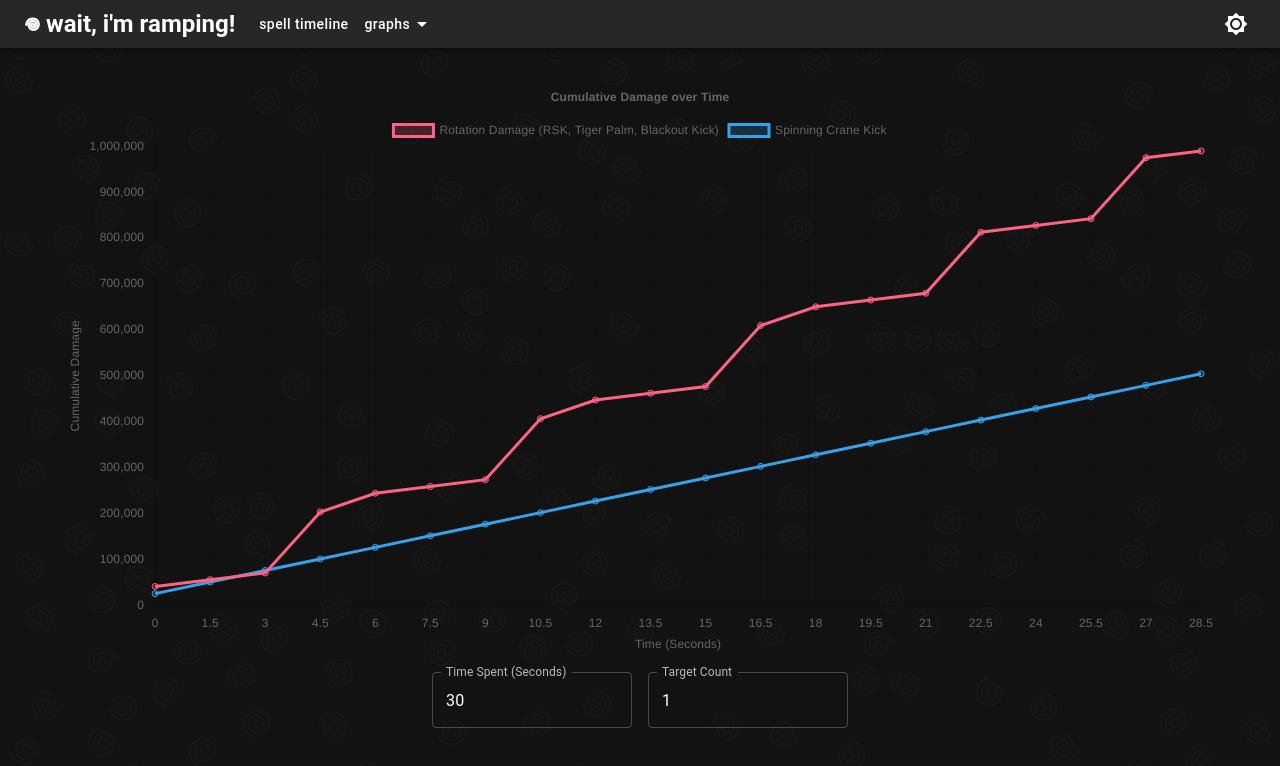
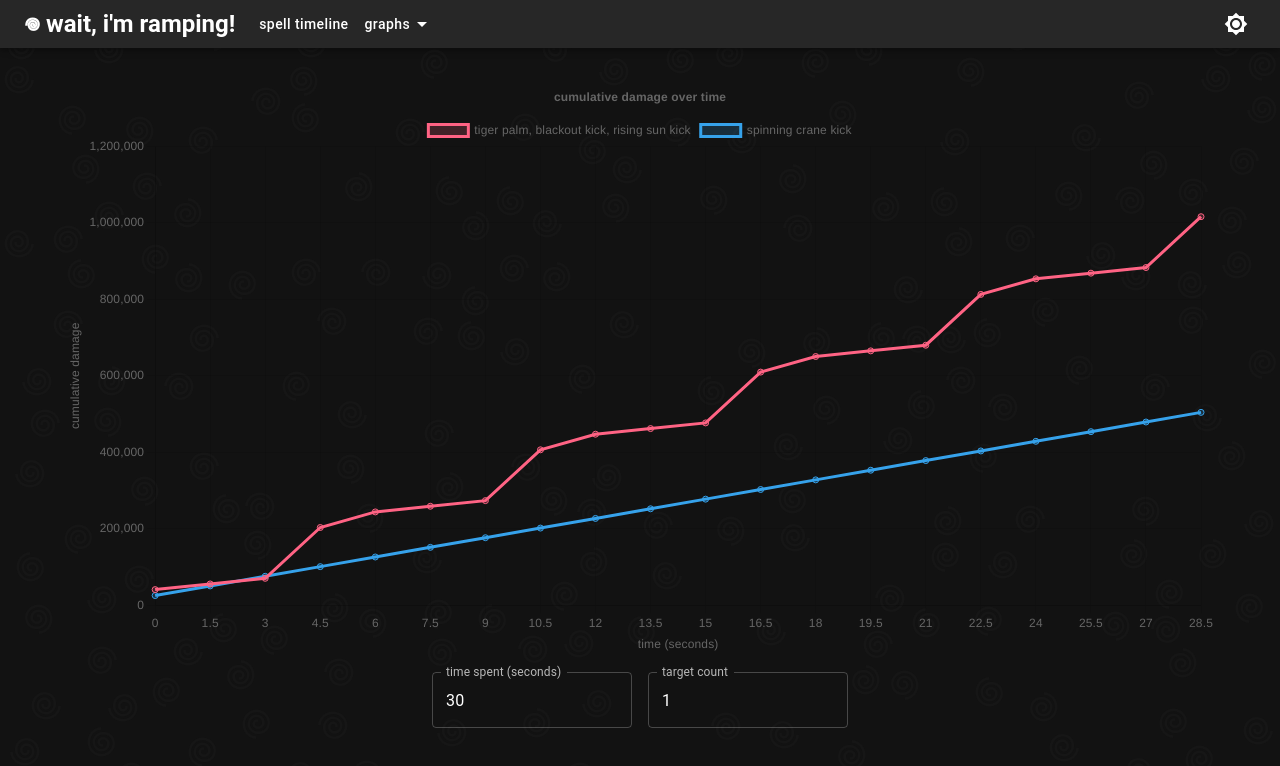
Before and after one commit to lolswirl/wait-im-ramping, a React (Create React App) app: page /graphs/st-spinning in a window 1280 px wide. Shown: the top 766 px of the page. Built offline with nearby package versions, Linux system fonts and the light colour scheme.

Commit message:
refactor and apply capitalization function

```diff
--- a/src/pages/graphs/STvsSCK.tsx
+++ b/src/pages/graphs/STvsSCK.tsx
@@ -1,143 +1,123 @@
-import React, { useState, useEffect } from "react";
+import React, { useState, useEffect, useCallback } from "react";
 import { Line } from "react-chartjs-2";
 import { Chart as ChartJS, CategoryScale, LinearScale, PointElement, LineElement, Title, Tooltip, Legend } from "chart.js";
 import { Box, Container, TextField } from "@mui/material";
 
 import { getSpec } from "../../data/class.ts";
 import { GCD } from "../../data/spell.ts";
+import { GetTitle } from "../../util/stringManipulation.tsx";
 
 ChartJS.register(CategoryScale, LinearScale, PointElement, LineElement, Title, Tooltip, Legend);
 
+type DamagePoint = { time: number; damage: number };
+type DamageData = {
+  rotationDamage: DamagePoint[];
+  spinningCraneKick: DamagePoint[];
+};
+
 const DamageOverTimeGraph: React.FC = () => {
-  const [timeSpent, setTimeSpent] = useState(30); // Default time spent is 30 seconds
+  const [timeSpent, setTimeSpent] = useState(30);
   const [targetCount, setTargetCount] = useState(1);
-  const [damageData, setDamageData] = useState({
-    rotationDamage: [], // Ensure this is always an empty array initially
-    spinningCraneKick: [] // Ensure this is always an empty array initially
+  const [damageData, setDamageData] = useState<DamageData>({
+    rotationDamage: [],
+    spinningCraneKick: []
   });
 
-  useEffect(() => {
-    const rotations = simulateRotations(timeSpent);
-    const spinningCraneKickData = simulateSpinningCraneKick(timeSpent);
-    const chartData = processData(rotations, spinningCraneKickData);
-    setDamageData(chartData);
-  }, [timeSpent, targetCount]);
-
-  const simulateRotations = (totalTime: number) => {
+  const simulateRotations = useCallback((totalTime: number) => {
     let currentTime = 0;
     let risingSunKickCooldown = 0;
     let blackoutKickCooldown = 0;
-    let totmStacks = 0; // Teachings of the Monastery stacks
+    let totmStacks = 0;
     let cumulativeDamage = 0;
-    let rotationDamage = [];
+    const rotationDamage: { time: number; damage: number; name: string }[] = [];
 
-    const mistweaver = getSpec("mistweaver", "monk")!;
+    const mistweaver = getSpec("mistweaver", "monk");
+    if (!mistweaver) return [];
 
-    const risingSunKickDamage = mistweaver.getSpell!("Rising Sun Kick")!.value!.damage!;
-    const tigerPalmDamage = mistweaver.getSpell!("Tiger Palm")!.value!.damage!;
-    const blackoutKickDamage = mistweaver.getSpell!("Blackout Kick")!.value!.damage!;
+    const getDamage = (spellName: string) => {
+      const spell = mistweaver.getSpell && mistweaver.getSpell(spellName);
+      return spell?.value?.damage ?? 0;
+    };
 
-    let bokHits = (1 + totmStacks); // Blackout Kick hits count based on TotM stacks
-    let cleaveMultiplier = Math.min(targetCount, 3);
+    const risingSunKickDamage = getDamage("Rising Sun Kick");
+    const tigerPalmDamage = getDamage("Tiger Palm");
+    const blackoutKickDamage = getDamage("Blackout Kick");
 
-    // At time 0, we should already have Rising Sun Kick and Tiger Palm hitting
+    const cleaveMultiplier = Math.min(targetCount, 3);
+
+    // Initial rotation
     let damage = risingSunKickDamage;
     cumulativeDamage += damage;
     rotationDamage.push({ time: currentTime, damage: cumulativeDamage, name: "rsk" });
 
-    currentTime += GCD; // Global cooldown after Rising Sun Kick
-
-    damage = tigerPalmDamage;
-    cumulativeDamage += damage;
-    totmStacks += 2; // Each Tiger Palm gives 2 stacks of ToTM
-    rotationDamage.push({ time: currentTime, damage: cumulativeDamage, name: "tp 1" });
-
-    currentTime += GCD; // Global cooldown after first Tiger Palm
-
-    damage = tigerPalmDamage;
-    cumulativeDamage += damage;
-    totmStacks += 2; // Each Tiger Palm gives 2 stacks of ToTM
-    rotationDamage.push({ time: currentTime, damage: cumulativeDamage, name: "tp 2" });
     currentTime += GCD;
 
+    for (let i = 1; i <= 2; i++) {
+      damage = tigerPalmDamage;
+      cumulativeDamage += damage;
+      totmStacks += 2;
+      rotationDamage.push({ time: currentTime, damage: cumulativeDamage, name: `tp ${i}` });
+      currentTime += GCD;
+    }
+
     if (blackoutKickCooldown <= 0) {
-      bokHits = (1 + totmStacks) * cleaveMultiplier; // Update Blackout Kick hits based on TotM
-      totmStacks = 0; // Consume all ToTM stacks when Blackout Kick is used
-
-      let bokResetRsk = false; // Whether Blackout Kick resets Rising Sun Kick's cooldown
-      const totalBlackoutKickDamage = blackoutKickDamage * bokHits; // Cleave total damage
+      const bokHits = (1 + totmStacks) * cleaveMultiplier;
+      totmStacks = 0;
+      let bokResetRsk = false;
+      const totalBlackoutKickDamage = blackoutKickDamage * bokHits;
       cumulativeDamage += totalBlackoutKickDamage;
 
-      // Check if Blackout Kick resets Rising Sun Kick cooldown
       for (let i = 0; i < bokHits; i++) {
-        if (Math.random() < 0.15) {
-          bokResetRsk = true;
-        }
+        if (Math.random() < 0.15) bokResetRsk = true;
       }
 
       rotationDamage.push({ time: currentTime, damage: cumulativeDamage, name: "bok" });
-      currentTime += GCD; // The entire Blackout Kick happens at once (same as 1 cast)
-      blackoutKickCooldown = 1.5; // Set Blackout Kick cooldown
+      currentTime += GCD;
+      blackoutKickCooldown = 1.5;
 
-      if (bokResetRsk) {
-        risingSunKickCooldown = 0; // Reset Rising Sun Kick cooldown immediately
-      }
+      if (bokResetRsk) risingSunKickCooldown = 0;
     }
 
-    if (risingSunKickCooldown > 0 ) {
-        risingSunKickCooldown -= 1.5;
-    }
+    if (risingSunKickCooldown > 0) risingSunKickCooldown -= 1.5;
     blackoutKickCooldown -= 1.5;
 
-    // Continue the rotation until total time is reached
+    // Main loop
     while (currentTime < totalTime) {
       if (risingSunKickCooldown <= 0) {
         damage = risingSunKickDamage;
         cumulativeDamage += damage;
         rotationDamage.push({ time: currentTime, damage: cumulativeDamage, name: "rsk" });
-        currentTime += 1.5; // Rising Sun Kick takes 1.5 seconds
+        currentTime += 1.5;
         risingSunKickCooldown = 12;
       }
-
       if (currentTime >= totalTime) break;
 
-      damage = tigerPalmDamage;
-      cumulativeDamage += damage;
-      totmStacks += 2;
-      rotationDamage.push({ time: currentTime, damage: cumulativeDamage, name: "tp1" });
-      currentTime += GCD;
-
-      if (currentTime >= totalTime) break;
-
-      damage = tigerPalmDamage;
-      cumulativeDamage += damage;
-      totmStacks += 2;
-      rotationDamage.push({ time: currentTime, damage: cumulativeDamage, name: "tp2" });
-      currentTime += GCD;
-
+      for (let i = 1; i <= 2; i++) {
+        damage = tigerPalmDamage;
+        cumulativeDamage += damage;
+        totmStacks += 2;
+        rotationDamage.push({ time: currentTime, damage: cumulativeDamage, name: `tp${i}` });
+        currentTime += GCD;
+        if (currentTime >= totalTime) break;
+      }
       if (currentTime >= totalTime) break;
 
       if (blackoutKickCooldown <= 0) {
-        bokHits = (1 + totmStacks) * cleaveMultiplier;
+        const bokHits = (1 + totmStacks) * cleaveMultiplier;
         totmStacks = 0;
-
         let bokResetRsk = false;
         const totalBlackoutKickDamage = blackoutKickDamage * bokHits;
         cumulativeDamage += totalBlackoutKickDamage;
 
         for (let i = 0; i < bokHits; i++) {
-          if (Math.random() < 0.15) {
-            bokResetRsk = true;
-          }
+          if (Math.random() < 0.15) bokResetRsk = true;
         }
 
         rotationDamage.push({ time: currentTime, damage: cumulativeDamage, name: "bok" });
         currentTime += GCD;
         blackoutKickCooldown = 1.5;
 
-        if (bokResetRsk) {
-          risingSunKickCooldown = 0;
-        }
+        if (bokResetRsk) risingSunKickCooldown = 0;
       }
 
       if (risingSunKickCooldown > 0) risingSunKickCooldown -= 1.5;
@@ -145,33 +125,38 @@ const DamageOverTimeGraph: React.FC = () => {
     }
 
     return rotationDamage;
-  };
+  }, [targetCount]);
 
-  const simulateSpinningCraneKick = (totalTime: number) => {
+  const simulateSpinningCraneKick = useCallback((totalTime: number) => {
     let currentTime = 0;
     let cumulativeDamage = 0;
-    let craneKickDamage = [];
-    const mistweaver = getSpec("mistweaver", "monk")!;
-    const craneKickDamageValue = mistweaver.getSpell!("Spinning Crane Kick").value!.damage;
+    const craneKickDamage: DamagePoint[] = [];
+    const mistweaver = getSpec("mistweaver", "monk");
+    if (!mistweaver) return [];
+
+    const craneKickDamageValue = mistweaver.getSpell!("Spinning Crane Kick")?.value?.damage ?? 0;
 
     while (currentTime < totalTime) {
-      const scaledDamage = targetCount <= 5
-      ? craneKickDamageValue * targetCount
-      : craneKickDamageValue * targetCount * Math.sqrt(5 / targetCount);
+      const scaledDamage =
+        targetCount <= 5
+          ? craneKickDamageValue * targetCount
+          : craneKickDamageValue * targetCount * Math.sqrt(5 / targetCount);
       cumulativeDamage += scaledDamage;
       craneKickDamage.push({ time: currentTime, damage: cumulativeDamage });
-      currentTime += 1.5;  // 1.5s channel + 1.5s global cooldown
+      currentTime += 1.5;
     }
 
     return craneKickDamage;
-  };
+  }, [targetCount]);
 
-  const processData = (rotationData: { time: number; damage: number }[], craneKickData: { time: number; damage: number }[]) => {
-    return {
-      rotationDamage: rotationData,
-      spinningCraneKick: craneKickData,
-    };
-  };
+  useEffect(() => {
+    const rotations = simulateRotations(timeSpent);
+    const spinningCraneKickData = simulateSpinningCraneKick(timeSpent);
+    setDamageData({
+      rotationDamage: rotations,
+      spinningCraneKick: spinningCraneKickData,
+    });
+  }, [timeSpent, targetCount, simulateRotations, simulateSpinningCraneKick]);
 
   const handleTimeChange = (e: React.ChangeEvent<HTMLInputElement>) => {
     setTimeSpent(Number(e.target.value));
@@ -184,12 +169,12 @@ const DamageOverTimeGraph: React.FC = () => {
   const chartOptions = {
     responsive: true,
     plugins: {
-      title: { display: true, text: "Cumulative Damage over Time" },
-      tooltip: { mode: "index", intersect: false },
+      title: { display: true, text: GetTitle("Cumulative Damage over Time") },
+      tooltip: { mode: "index" as const, intersect: false },
     },
     scales: {
-      x: { title: { display: true, text: "Time (Seconds)" }, ticks: { autoSkip: true } },
-      y: { title: { display: true, text: "Cumulative Damage" }, beginAtZero: true },
+      x: { title: { display: true, text: GetTitle("Time (Seconds)") }, ticks: { autoSkip: true } },
+      y: { title: { display: true, text: GetTitle("Cumulative Damage") }, beginAtZero: true },
     },
   };
 
@@ -202,14 +187,14 @@ const DamageOverTimeGraph: React.FC = () => {
     ],
     datasets: [
       {
-        label: "Rotation Damage (RSK, Tiger Palm, Blackout Kick)",
+        label: GetTitle("Tiger Palm, Blackout Kick, Rising Sun Kick"),
         data: damageData.rotationDamage.map(item => item.damage),
         borderColor: "rgba(255, 99, 132, 1)",
         backgroundColor: "rgba(255, 99, 132, 0.2)",
         fill: false,
       },
       {
-        label: "Spinning Crane Kick",
+        label: GetTitle("Spinning Crane Kick"),
         data: damageData.spinningCraneKick.map(item => item.damage),
         borderColor: "rgba(54, 162, 235, 1)",
         backgroundColor: "rgba(54, 162, 235, 0.2)",
@@ -223,10 +208,9 @@ const DamageOverTimeGraph: React.FC = () => {
       <Box sx={{ height: "100%", width: "100%", display: "flex", justifyContent: "center" }}>
         <Line data={chartData} options={chartOptions} />
       </Box>
-
       <Box sx={{ display: "flex", gap: 2, width: "75%", justifyContent: "center" }}>
-        <TextField label="Time Spent (Seconds)" type="number" value={timeSpent} onChange={handleTimeChange} sx={{ width: 200 }} />
-        <TextField label="Target Count" type="number" value={targetCount} onChange={handleTargetCountChange} sx={{ width: 200 }} />
+        <TextField label={GetTitle("Time Spent (Seconds)")} type="number" value={timeSpent} onChange={handleTimeChange} sx={{ width: 200 }} />
+        <TextField label={GetTitle("Target Count")} type="number" value={targetCount} onChange={handleTargetCountChange} sx={{ width: 200 }} />
       </Box>
     </Container>
   );
```
